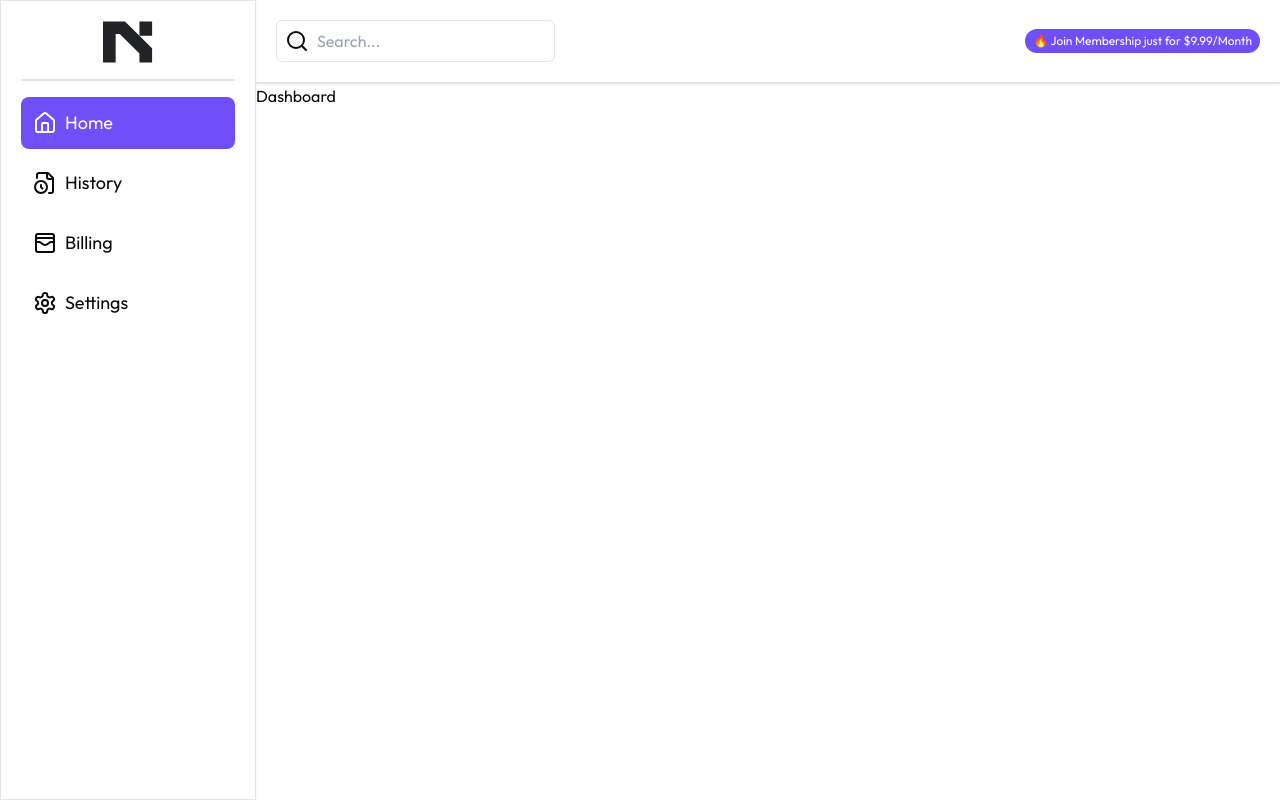
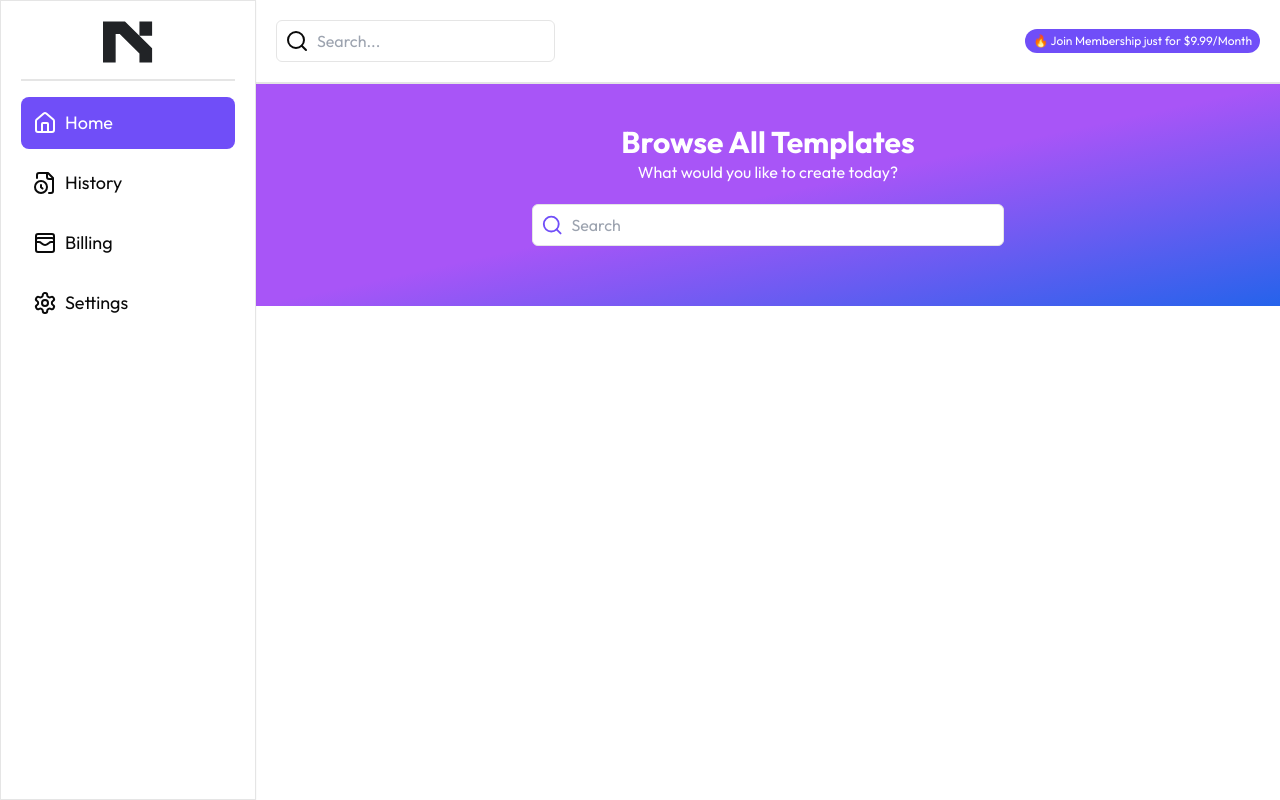
Before and after one commit to Nachiketbagad/AI-Content-Generator, a Next.js app: page /dashboard in a window 1280 px wide. Built offline with nearby package versions, Linux system fonts and the light colour scheme.

Commit message:
SearchSection

```diff
--- /dev/null
+++ b/app/dashboard/_components/SearchSection.tsx
@@ -0,0 +1,21 @@
+import { Search } from 'lucide-react'
+import React from 'react'
+
+function SearchSection() {
+  return (
+    <div className='p-10 bg-gradient-to-br from-purple-500 via-purple-500 to to-blue-600
+    flex flex-col justify-center items-center text-white'>
+        <h2 className='text-3xl font-bold'>Browse All Templates</h2>
+        <p>What would you like to create today?</p>
+        <div className='w-full flex justify-center'>
+            <div className='flex gap-2 items-center p-2 border rounded-md bg-white my-5 w-[50%]'>
+                <Search className='text-primary'/>
+                <input type="text" placeholder="Search"
+                className='bg-transparent w-full outline-none text-black'/>
+            </div>
+        </div>
+    </div>
+  )
+}
+
+export default SearchSection
--- /dev/null
+++ b/app/dashboard/_components/TemplateListSection.tsx
@@ -0,0 +1,11 @@
+import React from 'react'
+
+function TemplateListSection() {
+  return (
+    <div>
+
+    </div>
+  )
+}
+
+export default TemplateListSection
--- a/app/dashboard/page.tsx
+++ b/app/dashboard/page.tsx
@@ -1,8 +1,14 @@
 import React from 'react'
+import SearchSection from './_components/SearchSection'
+import TemplateListSection from './_components/TemplateListSection'
 
 function Dashboard() {
   return (
-    <div>Dashboard</div>
+    <div>
+      <SearchSection/>
+
+      <TemplateListSection/>
+    </div>
   )
 }
 
```
